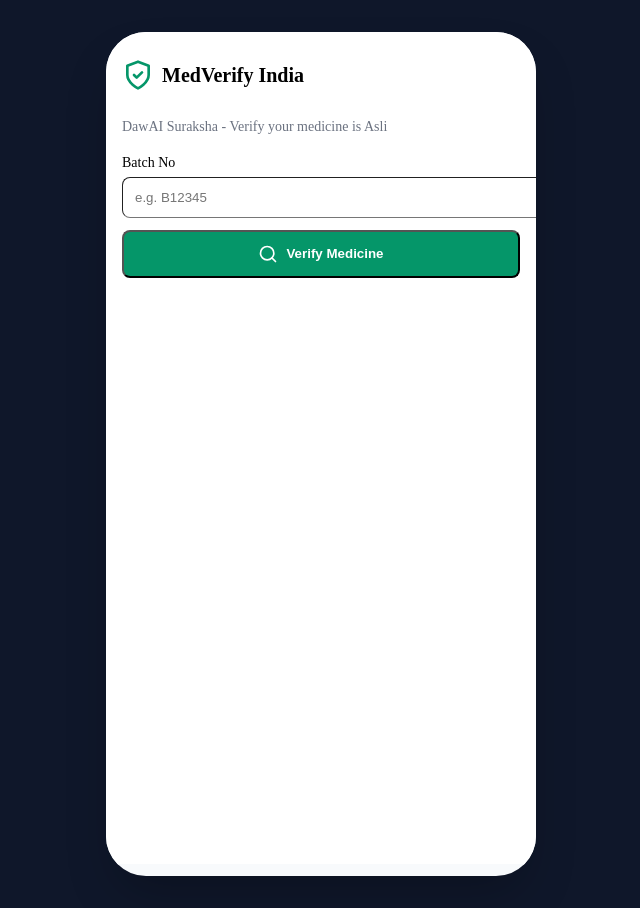
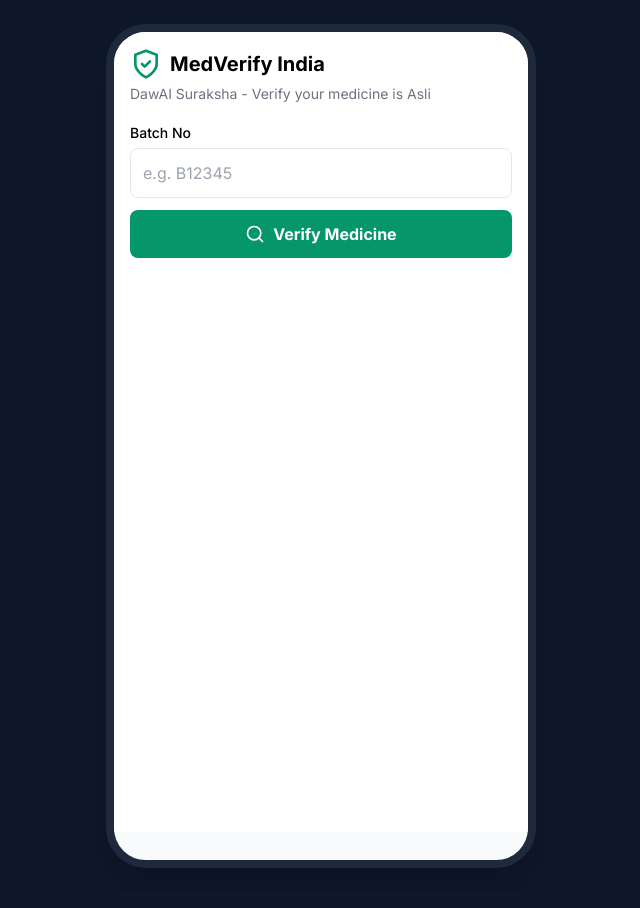
Before and after one commit to Arpitkasana/DawaPraman, a React (Vite) app: page / in a window 1280 px wide. Shown: the whole page, without its empty margins (319-959 px from the left). Built offline with nearby package versions, Linux system fonts and the light colour scheme; no server answers.

Commit message:
Update index.css

```diff
--- a/src/index.css
+++ b/src/index.css
@@ -1,3 +1,8 @@
-@tailwind.base;
-@tailwind.components;
+@tailwind base;
+@tailwind components;
 @tailwind utilities;
+
+body {
+  font-family: 'Inter', system-ui, -apple-system, sans-serif;
+  -webkit-font-smoothing: antialiased;
+}
```
